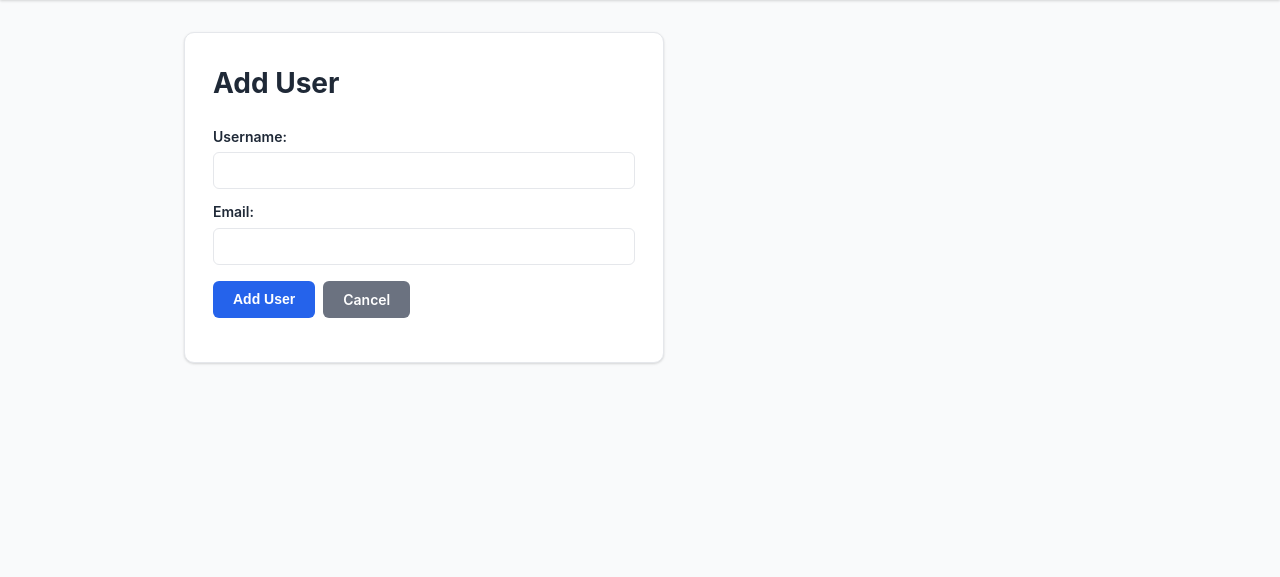
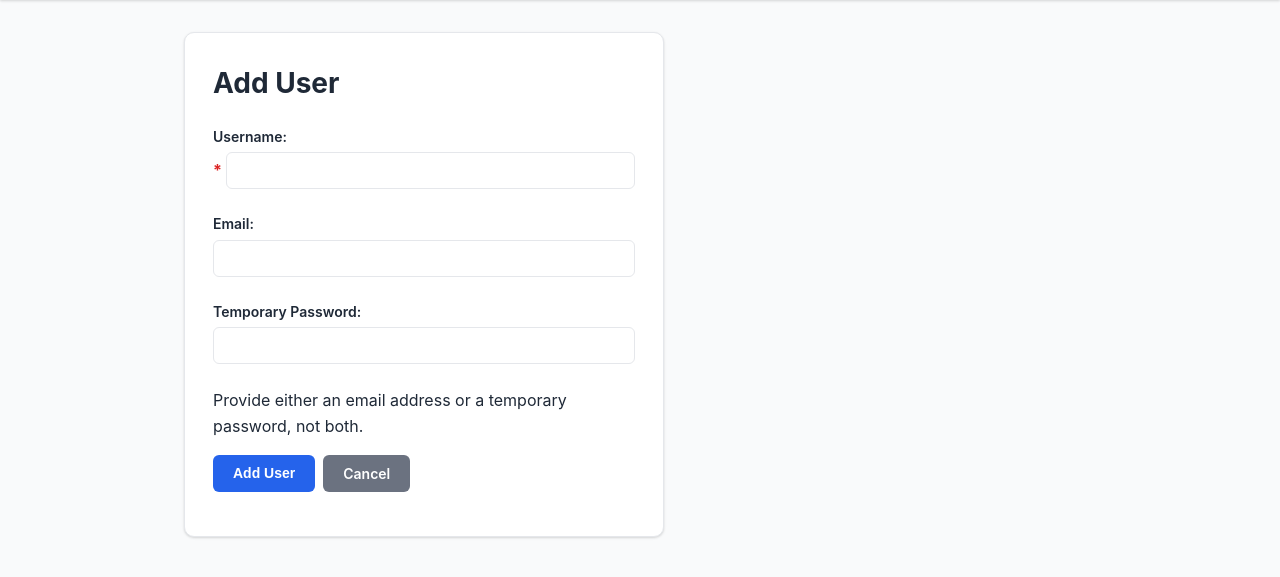
Before and after one commit to rzhang19/boardgames-AI, a Django app: page /manage-users/add/ in a window 1280 px wide. Shown: the part 56-633 px from the top of the page. Run offline with Django 5.2, Linux system fonts and the light colour scheme; the visitor is signed in with stand-in values (Sample User, id 1); data that the repository does not hold is empty.

Commit message:
modify Add User (for admin)

```diff
--- a/ExtraFeatures.txt
+++ b/ExtraFeatures.txt
@@ -46,7 +46,7 @@ AGENT: if any of these lines are marked with a "(DONE)" in between the number an
 21. (DONE) Allow superuser to delete users in the system. The confirmation page has the superuser enter the player's username to be able to delete it. Also restrict usernames to letters, numbers, underscores and dashes only.
 22. (DONE) Add a notification feature to this site. Display a bell symbol/icon in the upper right, left of the settings (gear) button. A red dot with a white number should also appear if there are any unread notifications. Notifications can be anything to notify the user, such as an upcoming event. Need to also test notifications that come from group events, that was done as part of the Group Migration Feature.
 22a. (DONE) Show a notification when a user has a game (from before the complexity system was introduced) that has no complexity. They will be redirected to edit their game and add complexity, which is now a required field. Show a notification per game that needs complexity to be added.
-23. (DONE) Implement a public profile view, that shows to other users a public persona. Could show a profile picture, the verified icon listed in step, etc. This view is accessible if a user clicks on another person's profile.
+23. Implement a public profile view, that shows to other users a public persona. Could show a profile picture, the verified icon listed in step, etc. This view is accessible if a user clicks on another person's profile.
 24. Add a security feature where I can add a very specialized login at any time, such as if I need to go into the data and delete a certain group and NO ONE else can log in, for any reason. This log in could be like a password or like the login we currently have for staging. But I would need to be able to go in and edit.
 25. (DONE) Pre-release - add an access code to allow access to the current beta. Use hashing for access. This is similar to the login for staging, but only a password.
 26. Allow organizers and admins to bulk add events.
@@ -56,3 +56,4 @@ AGENT: if any of these lines are marked with a "(DONE)" in between the number an
 30. Include a duration feature where the events can last a certain amount of time. We can ask a default duration upon group creation and even include a default defaulted value of like 2 hours. This can affect what users can do while an event is active.
 31. Event voting - game list needs to aggregate all instances of the same game together. It doesn't make sense to vote for different Catan instances when we're deciding what to play, we're not picking one Catan copy over another. This also means that Catan base game is still different than Catan base game AND Catan: Cities and Knights, an expansion.
 31a. Based on the complexity feature, need to determine which complexity of duplicate games gets shown on event voting and voting results. It doesn't make sense to show all of the values among all the different players to own them, but we do want to display at least one, hopefully just one.
+32. Validate passwords, when reset, that they cannot be similar to the past 5 previous passwords they've used.
--- a/boardgameclub/settings.py
+++ b/boardgameclub/settings.py
@@ -54,6 +54,7 @@ MIDDLEWARE = [
     'club.middleware.BetaAccessMiddleware',
     'django.middleware.csrf.CsrfViewMiddleware',
     'django.contrib.auth.middleware.AuthenticationMiddleware',
+    'club.middleware.MustChangePasswordMiddleware',
     'club.middleware.TimezoneMiddleware',
     'django.contrib.messages.middleware.MessageMiddleware',
     'django.middleware.clickjacking.XFrameOptionsMiddleware',
--- a/club/forms.py
+++ b/club/forms.py
@@ -22,11 +22,29 @@ class UserManageForm(forms.ModelForm):
 
 
 class UserAddForm(forms.ModelForm):
-    email = forms.EmailField(required=True)
+    email = forms.EmailField(required=False)
+    temporary_password = forms.CharField(
+        required=False,
+        widget=forms.PasswordInput,
+    )
 
     class Meta:
         model = User
         fields = ['username', 'email']
+
+    def clean(self):
+        cleaned_data = super().clean()
+        email = cleaned_data.get('email')
+        temp_pw = cleaned_data.get('temporary_password')
+        if not email and not temp_pw:
+            raise forms.ValidationError(
+                'Either an email address or a temporary password is required.'
+            )
+        if email and temp_pw:
+            raise forms.ValidationError(
+                'Provide either an email address or a temporary password, not both.'
+            )
+        return cleaned_data
 
 
 class SetPasswordForm(forms.Form):
--- a/club/middleware.py
+++ b/club/middleware.py
@@ -1,4 +1,5 @@
 from django.conf import settings
+from django.contrib.auth.hashers import check_password
 from django.core.signing import BadSignature, SignatureExpired, TimestampSigner
 from django.shortcuts import redirect
 from django.utils import timezone
@@ -6,6 +7,21 @@ from django.utils import timezone
 import zoneinfo as _zoneinfo
 
 EXEMPT_PATHS = ('/beta-access/', '/static/', '/admin/')
+
+
+class MustChangePasswordMiddleware:
+
+    def __init__(self, get_response):
+        self.get_response = get_response
+
+    def __call__(self, request):
+        if (request.user.is_authenticated
+                and request.user.must_change_password
+                and not request.path.startswith('/change-password/')
+                and not request.path.startswith('/logout/')
+                and not request.path.startswith(EXEMPT_PATHS)):
+            return redirect('forced_password_change')
+        return self.get_response(request)
 
 
 class BetaAccessMiddleware:
--- a/club/models.py
+++ b/club/models.py
@@ -54,6 +54,7 @@ class User(AbstractUser):
     show_games = models.BooleanField(default=True)
     show_events = models.BooleanField(default=True)
     show_date_joined = models.BooleanField(default=True)
+    must_change_password = models.BooleanField(default=False)
 
     def __str__(self):
         return self.username
--- a/club/urls.py
+++ b/club/urls.py
@@ -14,6 +14,7 @@ urlpatterns = [
     path('register/', views.register, name='register'),
     path('login/', views.CustomLoginView.as_view(template_name='registration/login.html', authentication_form=EmailOrUsernameLoginForm), name='login'),
     path('logout/', auth_views.LogoutView.as_view(), name='logout'),
+    path('change-password/', views.forced_password_change, name='forced_password_change'),
     path('verify-email/<str:token>/', views.verify_email, name='verify_email'),
     path('set-password/<str:token>/', views.user_set_password, name='user_set_password'),
     path('games/', views.game_list, name='game_list'),
--- a/club/views.py
+++ b/club/views.py
@@ -165,18 +165,24 @@ def user_add(request):
         form = UserAddForm(request.POST)
         if form.is_valid():
             user = form.save(commit=False)
-            user.set_unusable_password()
+            temp_pw = form.cleaned_data.get('temporary_password')
+            if temp_pw:
+                user.set_password(temp_pw)
+                user.must_change_password = True
+            else:
+                user.set_unusable_password()
             user.email_verified = False
             user.save()
-            signer = TimestampSigner()
-            token = signer.sign(user.pk)
-            set_pw_url = request.build_absolute_uri(f'/set-password/{token}/')
-            send_mail(
-                'Set your password - Board Game Club',
-                f'An account has been created for you. Set your password here: {set_pw_url}',
-                settings.DEFAULT_FROM_EMAIL,
-                [user.email],
-            )
+            if user.email:
+                signer = TimestampSigner()
+                token = signer.sign(user.pk)
+                set_pw_url = request.build_absolute_uri(f'/set-password/{token}/')
+                send_mail(
+                    'Set your password - Board Game Club',
+                    f'An account has been created for you. Set your password here: {set_pw_url}',
+                    settings.DEFAULT_FROM_EMAIL,
+                    [user.email],
+                )
             return redirect('manage_users')
     else:
         form = UserAddForm()
@@ -229,6 +235,33 @@ def user_set_password(request, token):
         'form': form,
         'invalid_token': False,
     })
+
+
+def forced_password_change(request):
+    if not request.user.is_authenticated:
+        return redirect('/login/')
+    if not request.user.must_change_password:
+        return redirect('dashboard')
+
+    if request.method == 'POST':
+        form = SetPasswordForm(request.POST)
+        if form.is_valid():
+            new_pw = form.cleaned_data['new_password1']
+            if check_password(new_pw, request.user.password):
+                form.add_error(
+                    'new_password1',
+                    'Your new password must be different from your temporary password.',
+                )
+            else:
+                request.user.set_password(new_pw)
+                request.user.must_change_password = False
+                request.user.save()
+                login(request, request.user)
+                return redirect('dashboard')
+    else:
+        form = SetPasswordForm()
+
+    return render(request, 'club/forced_password_change.html', {'form': form})
 
 
 def beta_access(request):
--- a/templates/club/manage_users_add.html
+++ b/templates/club/manage_users_add.html
@@ -8,7 +8,43 @@
 
     <form method="post">
         {% csrf_token %}
-        {{ form.as_p }}
+        {% if form.errors %}
+        <div class="alert alert-danger">
+            {% for error in form.non_field_errors %}
+            <p>{{ error }}</p>
+            {% endfor %}
+            {% for field in form %}
+            {% for error in field.errors %}
+            <p>{{ error }}</p>
+            {% endfor %}
+            {% endfor %}
+        </div>
+        {% endif %}
+
+        <div class="field-group">
+            <label for="id_username">Username:</label>
+            <div class="input-cell">
+                <span class="required-asterisk">*</span>
+                {{ form.username }}
+            </div>
+        </div>
+
+        <div class="field-group">
+            <label for="id_email">Email:</label>
+            <div class="input-cell">
+                {{ form.email }}
+            </div>
+        </div>
+
+        <div class="field-group">
+            <label for="id_temporary_password">Temporary Password:</label>
+            <div class="input-cell">
+                {{ form.temporary_password }}
+            </div>
+        </div>
+
+        <p class="form-help-text">Provide either an email address or a temporary password, not both.</p>
+
         <div class="btn-group">
             <button type="submit" class="btn btn-primary">Add User</button>
             <a href="{% url 'manage_users' %}" class="btn btn-neutral">Cancel</a>
```
Also changed, not shown: club/tests/test_auth.py (+15 -0 lines), club/tests/test_superuser_manage.py (+86 -0 lines), templates/club/forced_password_change.html (added, +37 -0 lines), club/migrations/0014_add_must_change_password.py (added).
